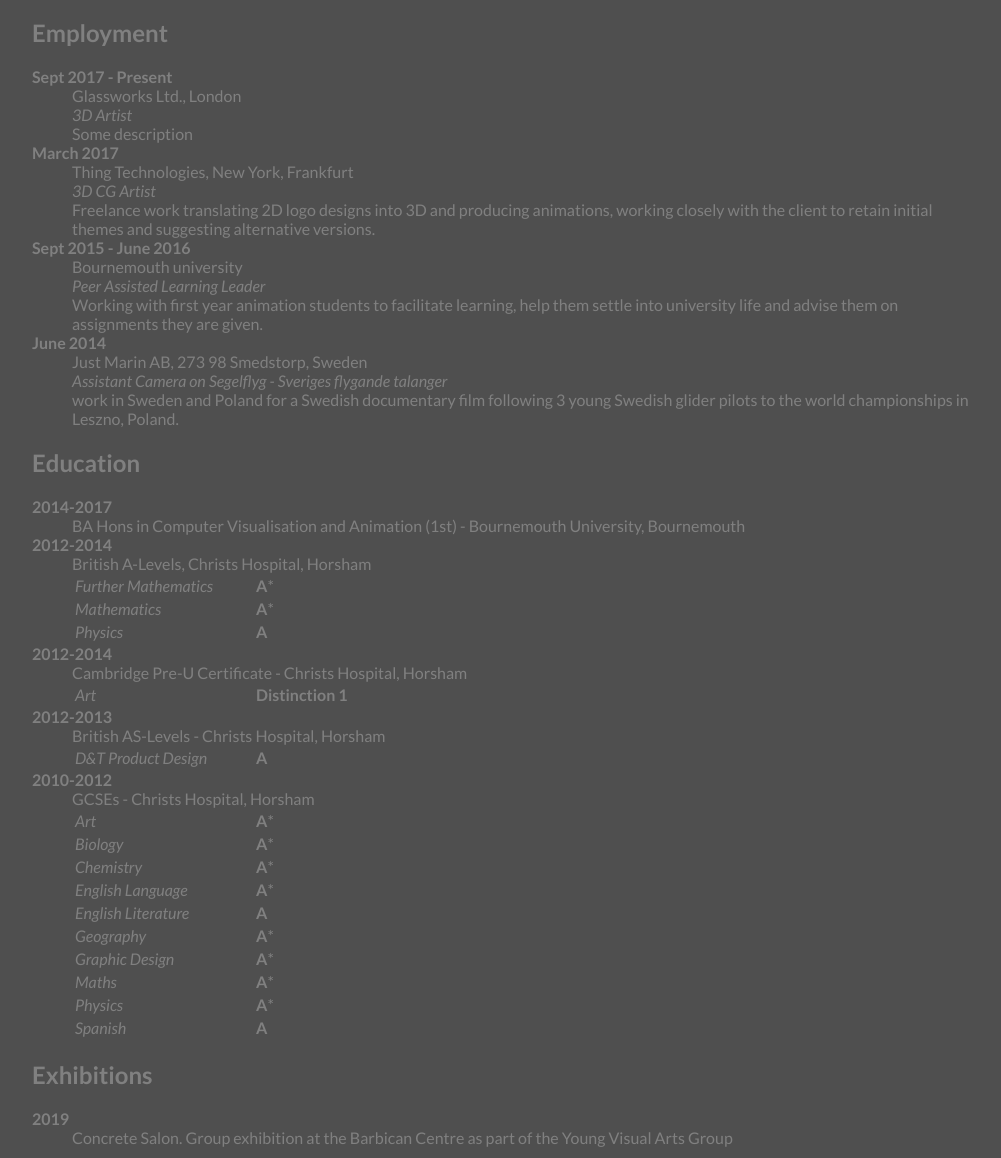
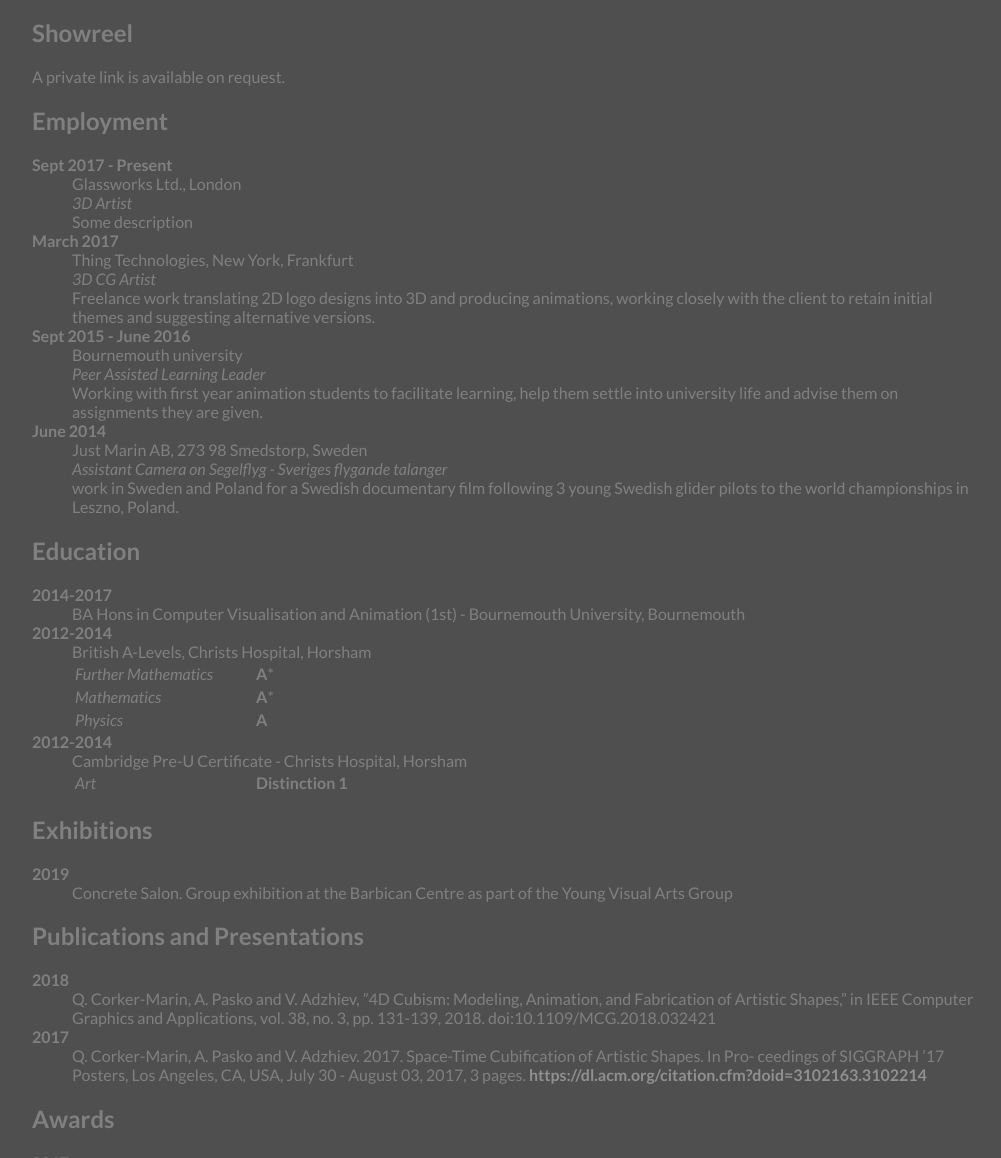
Before and after one commit to quentinjcm/portfolio, a Jekyll site: the page built from cv/index.md, in a window 1280 px wide and 1400 px high, scrolled down 509 px. Shown: the part 242-1400 px from the top of the window, without its empty margins (133-1134 px from the left). Built offline with Jekyll 4.4.1, drawn with Linux system fonts in a browser that asks for light colours.

Commit message:
cv update

```diff
--- a/cv/index.md
+++ b/cv/index.md
@@ -4,12 +4,16 @@
 date-string: 23 JUNE, 2019
 ---
 
+
 <center>
 <div style="position:relative;padding-top:56.25%;">
-<iframe src="https://player.vimeo.com/video/222176310?title=0&byline=0&portrait=0" frameborder="0" allow="autoplay; fullscreen" allowfullscreen style="position:absolute;top:0;left:0;width:100%;height:100%;"></iframe>
+<iframe src="https://player.vimeo.com/video/386360064?title=0&byline=0&portrait=0" frameborder="0" allow="autoplay; fullscreen" allowfullscreen style="position:absolute;top:0;left:0;width:100%;height:100%;"></iframe>
 </div>
 </center>
 
+
+## Showreel
+A private link is available on request.
 
 ## Employment
 **Sept 2017 - Present**
@@ -49,6 +53,7 @@
 : Cambridge Pre-U Certificate - Christs Hospital, Horsham
 : | *Art* | **Distinction 1** |
 
+<!--
 **2012-2013**
 : British AS-Levels - Christs Hospital, Horsham
 : | *D&T Product Design* | **A** |
@@ -65,6 +70,7 @@
 | *Maths* | **A*** |
 | *Physics* | **A*** |
 | *Spanish* | **A** |
+-->
 
 ## Exhibitions
 **2019**
```
